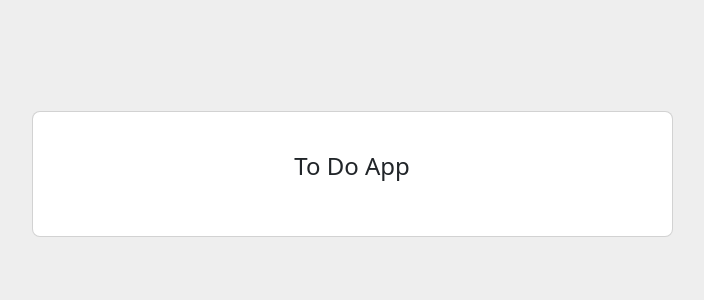
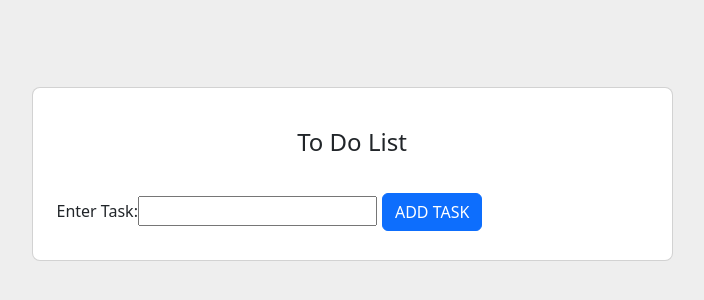
Before and after one commit to shreyaadupa/Angular-ToDoList, an Angular app: page / in a window 1280 px wide. Shown: the part 226-526 px from the top of the page, without its empty margins (288-992 px from the left). Built offline with nearby package versions, Linux system fonts and the light colour scheme.

Commit message:
1 file modified

```diff
--- a/src/app/task/task.component.html
+++ b/src/app/task/task.component.html
@@ -5,13 +5,26 @@
         <div class="card rounded-3">
           <div class="card-body p-4">
 
-            <h4 class="text-center my-3 pb-3">To Do App</h4>
+            <h4 class="text-center my-3 pb-3">To Do List</h4>
+                  <label>Enter Task: </label>
+                  <input [(ngModel)]="newTask" type="text" >
+                  <div style="display:inline-block; padding: 5px;">
+                    <button (click)="addTask()" class="btn btn-primary">ADD TASK</button>
+                  </div>
+
+                  <div *ngFor="let task of tasks; let index = index;">
+
+                    <label>{{task}}</label>
+                        <div style="display:inline-block; padding: 5px;margin: 2px 2px;">
+                            <input (click)="deleteTask(index)" type="button" value="X" class="col-12 btn btn-danger"></div>
+                  </div>
 
 
+              </div>
 
           </div>
         </div>
       </div>
     </div>
-  </div>
+
 </section>
```
